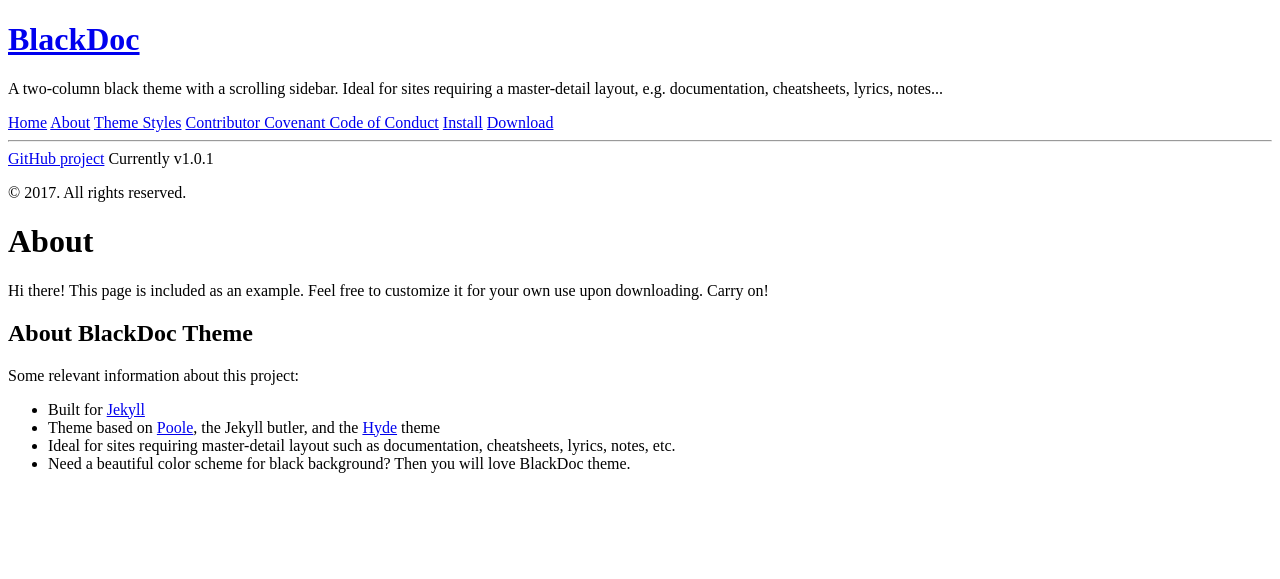
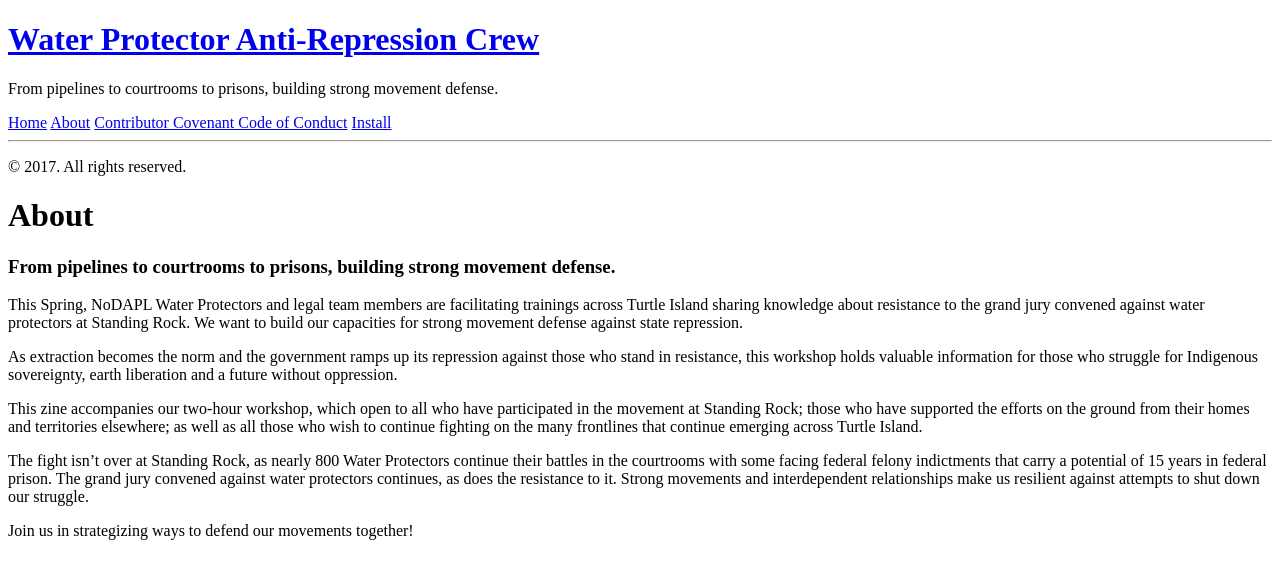
Before and after one commit to veryeli/antirepressioncrew, a Jekyll site: the page built from about.md, in a window 1280 px wide. Shown: the top 579 px of the page. Built offline with Jekyll 4.4.1, drawn with Linux system fonts in a browser that asks for light colours.

```diff
--- a/_config.yml
+++ b/_config.yml
@@ -8,20 +8,13 @@ highlighter:      rouge
 permalink:        pretty
 
 # Setup
-title:            BlackDoc
-tagline:          Black Theme for Jekyll
-description:      "A two-column black theme with a scrolling sidebar. Ideal for sites requiring a master-detail layout, e.g. documentation, cheatsheets, lyrics, notes..."
-url:              https://github.com/karloespiritu/blackdoc
+title:            "Water Protector Anti-Repression Crew"
+tagline:          "The Frontlines are Everywhere"
+description:      "From pipelines to courtrooms to prisons, building strong movement defense."
+url:              https://antirepressioncrew.org
 baseurl:          /
-
-author:
-  name:           'Karlo Espiritu'
-  url:            https://twitter.com/karloespiritu
 
 paginate:         5
 
 # Custom vars
 version:          1.0.1
-
-github:
-  repo:           https://github.com/karloespiritu/blackdoc
--- a/_includes/sidebar.html
+++ b/_includes/sidebar.html
@@ -19,17 +19,14 @@
 
       {% assign pages_list = site.pages %}
       {% for node in pages_list %}
-        {% if node.title != null %}
-          {% if node.layout == "page" %}
+        <!-- {% if node.title != null %} -->
+          <!-- {% if node.layout == "page" %} -->
             <a class="sidebar-nav-item{% if page.url == node.url %} active{% endif %}" href="{{ site.baseurl }}{{ node.url  | remove_first: '/' }}">{{ node.title }}</a>
-          {% endif %}
-        {% endif %}
+          <!-- {% endif %} -->
+        <!-- {% endif %} -->
       {% endfor %}
 
-      <a class="sidebar-nav-item" href="{{ site.github.repo }}/archive/master.zip">Download</a>
       <hr>
-      <a class="sidebar-nav-item" href="{{ site.github.repo }}">GitHub project</a>
-      <span class="sidebar-nav-item">Currently v{{ site.version }}</span>
     </nav>
 
     <p>&copy; {{ site.time | date: '%Y' }}. All rights reserved.</p>
--- a/about.md
+++ b/about.md
@@ -3,15 +3,14 @@ layout: page
 title: About
 ---
 
-<p class="message">
-  Hi there! This page is included as an example. Feel free to customize it for your own use upon downloading. Carry on!
-</p>
+### From pipelines to courtrooms to prisons, building strong movement defense.
 
-## About BlackDoc Theme
+This Spring, NoDAPL Water Protectors and legal team members are facilitating trainings across Turtle Island sharing knowledge about resistance to the grand jury convened against water protectors at Standing Rock. We want to build our capacities for strong movement defense against state repression.
 
-Some relevant information about this project:
+As extraction becomes the norm and the government ramps up its repression against those who stand in resistance, this workshop holds valuable information for those who struggle for Indigenous sovereignty, earth liberation and a future without oppression.
 
-* Built for [Jekyll](http://jekyllrb.com)
-* Theme based on [Poole](http://getpoole.com), the Jekyll butler, and the [Hyde](http://hyde.getpoole.com) theme
-* Ideal for sites requiring master-detail layout such as documentation, cheatsheets, lyrics, notes, etc.
-* Need a beautiful color scheme for black background? Then you will love BlackDoc theme.
+This zine accompanies our two-hour workshop, which open to all who have participated in the movement at Standing Rock; those who have supported the efforts on the ground from their homes and territories elsewhere; as well as all those who wish to continue fighting on the many frontlines that continue emerging across Turtle Island.
+
+The fight isn’t over at Standing Rock, as nearly 800 Water Protectors continue their battles in the courtrooms with some facing federal felony indictments that carry a potential of 15 years in federal prison. The grand jury convened against water protectors continues, as does the resistance to it. Strong movements and interdependent relationships make us resilient against attempts to shut down our struggle.
+
+Join us in strategizing ways to defend our movements together!
--- a/atom.xml
+++ b/atom.xml
@@ -10,10 +10,6 @@ layout: null
  <link href="{{ site.url }}/"/>
  <updated>{{ site.time | date_to_xmlschema }}</updated>
  <id>{{ site.url }}</id>
- <author>
-   <name>{{ site.author.name }}</name>
-   <email>{{ site.author.email }}</email>
- </author>
 
  {% for post in site.posts %}
  <entry>
```
Also changed, not shown: _posts/2012-02-06-the-frontlines-are-everywhere.md (added, +16 -0 lines), _posts/2012-02-06-whats-jekyll.md (deleted, +0 -10 lines), _posts/2012-02-07-example-content.md (deleted, +0 -138 lines), _posts/2012-02-07-political-targeting-of-water-protectors-continues.md (added, +22 -0 lines), _posts/2015-05-14-introducing-blackdoc.md (deleted, +0 -38 lines), _posts/2015-05-14-resources.md (added, +46 -0 lines), styles.md (deleted, +0 -249 lines), README.md.
